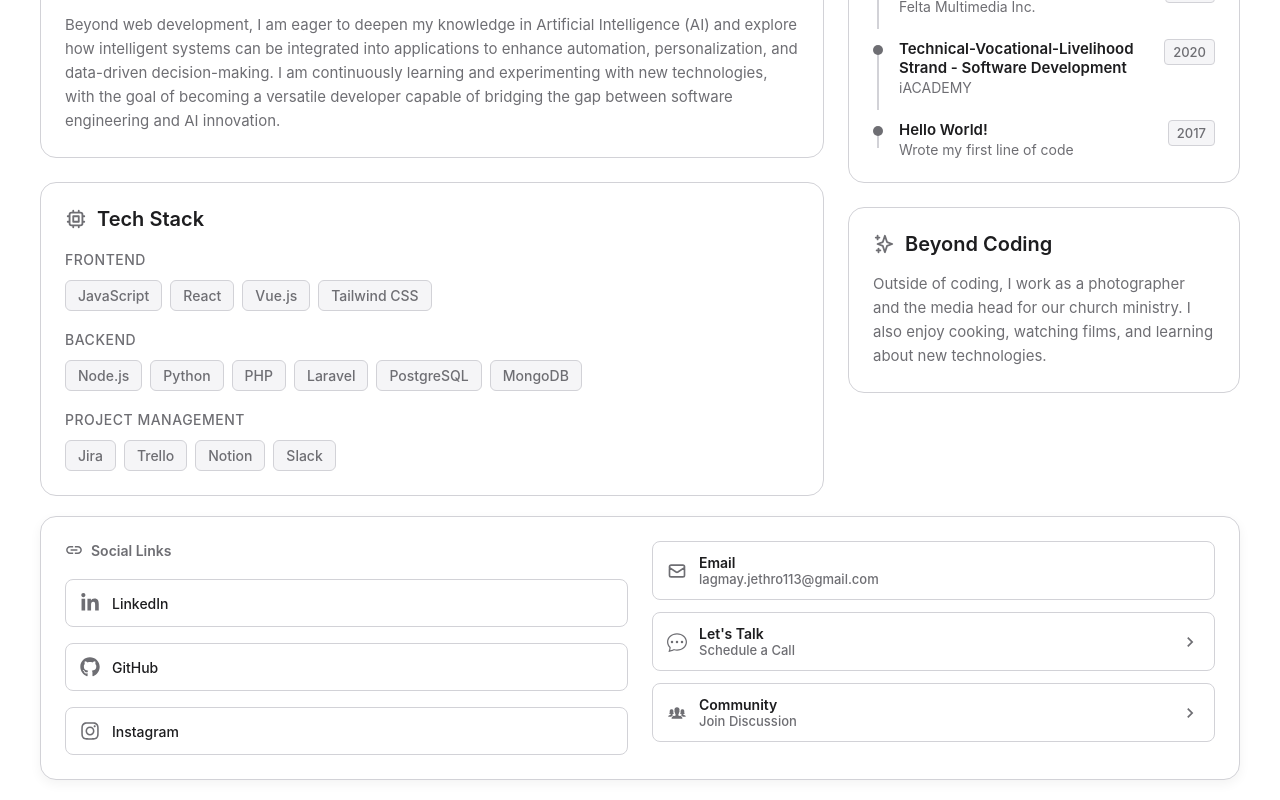
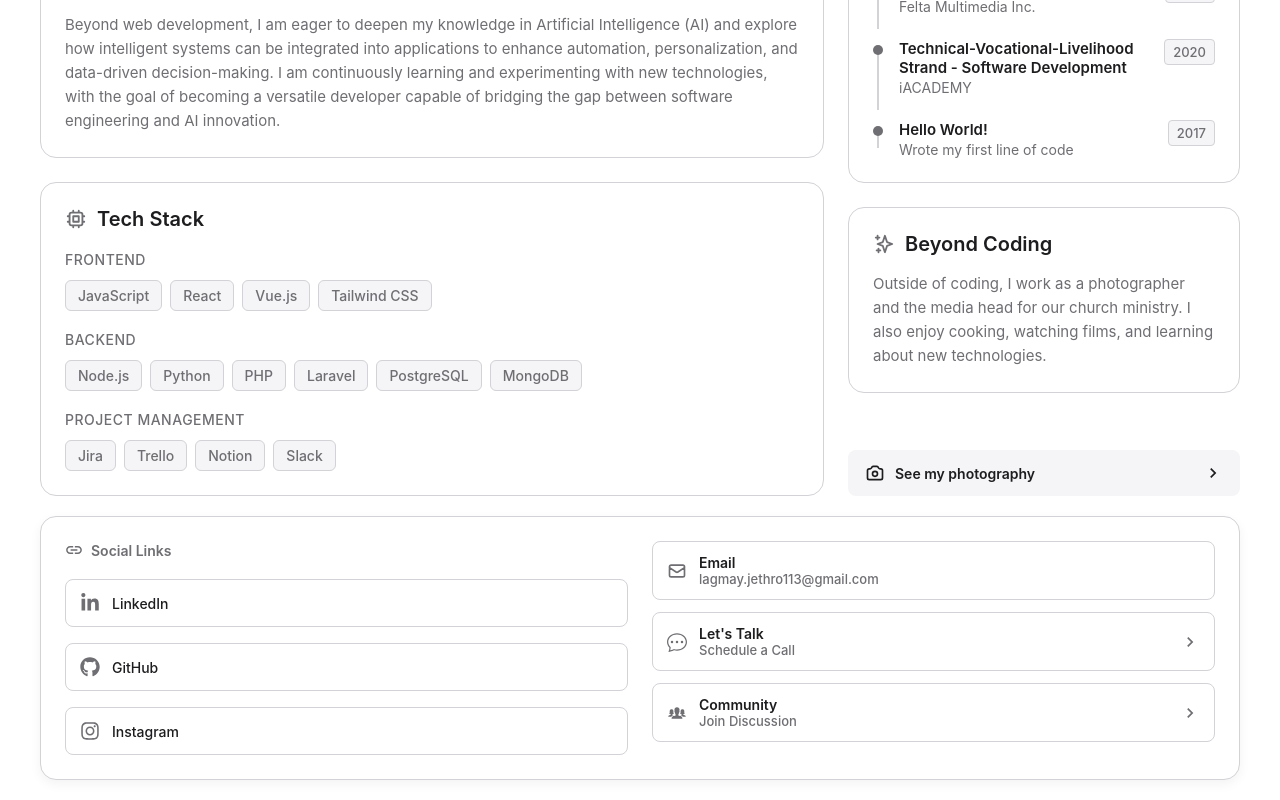
Before and after one commit to dyorgie/jupidev, a React (Vite) app: page / in a window 1280 px wide. Shown: the part 479-1279 px from the top of the page. Built offline with nearby package versions, Linux system fonts and the light colour scheme.

Commit message:
added see photography button

```diff
--- a/src/App.css
+++ b/src/App.css
@@ -41,3 +41,59 @@
     margin-bottom: 12px;
   }
 }
+
+/* --- Link Button for Right Column --- */
+
+.link-button {
+  /* --- 1. The Alignment Trick --- */
+  margin-top: auto; /* Pushes it to the bottom of the flex column */
+
+  /* --- 2. Base Styles (copied from .action-btn) --- */
+  display: flex;
+  align-items: center;
+  gap: 10px;
+  padding: 12px 16px;
+  border-radius: 8px;
+  font-size: 14px;
+  font-weight: 600;
+  text-decoration: none;
+  box-sizing: border-box;
+  transition: all 0.2s ease;
+  width: 100%;
+
+  /* --- 3. Theme Styles (copied from .action-btn.community) --- */
+  background-color: var(--button-bg-community, #f5f5f7);
+  color: var(--primary-text);
+  border: 1px solid transparent;
+}
+
+.link-button:hover {
+  background-color: #e8e8ea;
+  border-color: transparent;
+}
+
+/* --- 4. Icon Styles --- */
+.link-button span {
+  flex-grow: 1; /* Pushes chevron to the end */
+  text-align: left;
+}
+
+.link-button svg {
+  font-size: 20px;
+  flex-shrink: 0;
+}
+
+.link-button svg:last-child {
+  margin-left: 4px;
+}
+
+/* --- 5. Dark Mode Override --- */
+body.dark-mode .link-button {
+  background-color: #1c1c1e;
+  border-color: var(--border-color);
+  color: #ffffff;
+}
+
+body.dark-mode .link-button:hover {
+  background-color: #2c2c2e;
+}
--- a/src/App.jsx
+++ b/src/App.jsx
@@ -7,6 +7,9 @@
 import TechStack from "./components/TechStack";
 import Experience from "./components/Experience";
 import BeyondCoding from "./components/BeyondCoding";
+
+import { HiOutlineCamera } from "react-icons/hi";
+import { MdChevronRight } from "react-icons/md";
 
 // Removed: import ph100Banner from './assets/ph-100-banner.png'; // Banner import is no longer needed
 
@@ -46,6 +49,16 @@
           {/* Removed: </div> */}
           <Experience /> {/* Experience is now directly in the right column */}
           <BeyondCoding />
+          <a
+            href="https://instagram.com/putograjupi" // <-- SET YOUR INSTAGRAM LINK
+            target="_blank"
+            rel="noopener noreferrer"
+            className="link-button" // We will style this new class
+          >
+            <HiOutlineCamera />
+            <span>See my photography</span>
+            <MdChevronRight />
+          </a>
         </div>
       </main>
 
```
